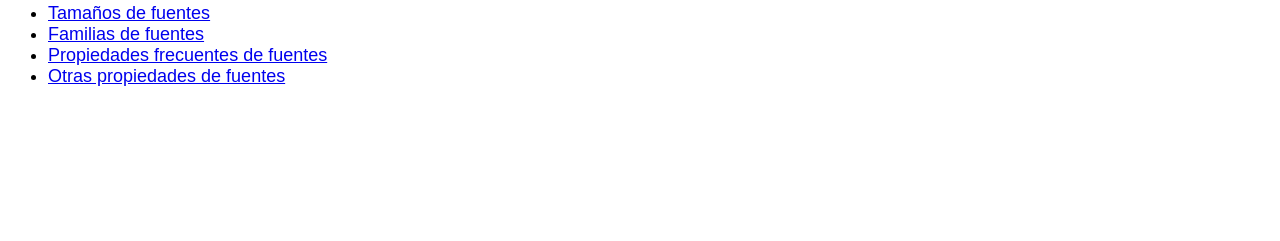
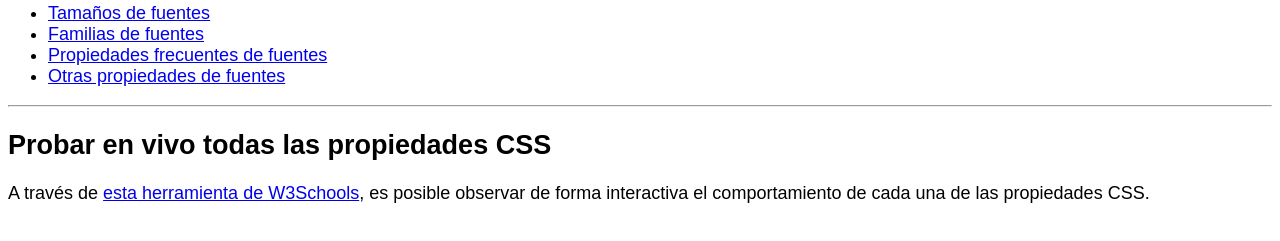
Before and after one commit to CharlyCimino/muestra-fuentes-css, a plain HTML site: page index.html in a window 1280 px wide. Shown: the part 87-328 px from the top of the page. Drawn offline with Linux system fonts and the light colour scheme.

Commit message:
Demo W3S

```diff
--- a/index.html
+++ b/index.html
@@ -17,6 +17,9 @@
         <li><a href="pages/otrasPropiedades.html">Otras propiedades de fuentes</a></li>
     </ul>
 
+    <hr>
+    <h2>Probar en vivo todas las propiedades CSS</h2>
+    <p>A través de <a target="_blank" href="https://www.w3schools.com/cssref/playdemo.asp?filename=playcss_align-content">esta herramienta de W3Schools</a>, es posible observar de forma interactiva el comportamiento de cada una de las propiedades CSS.</p>
 
 </body>
 
```
